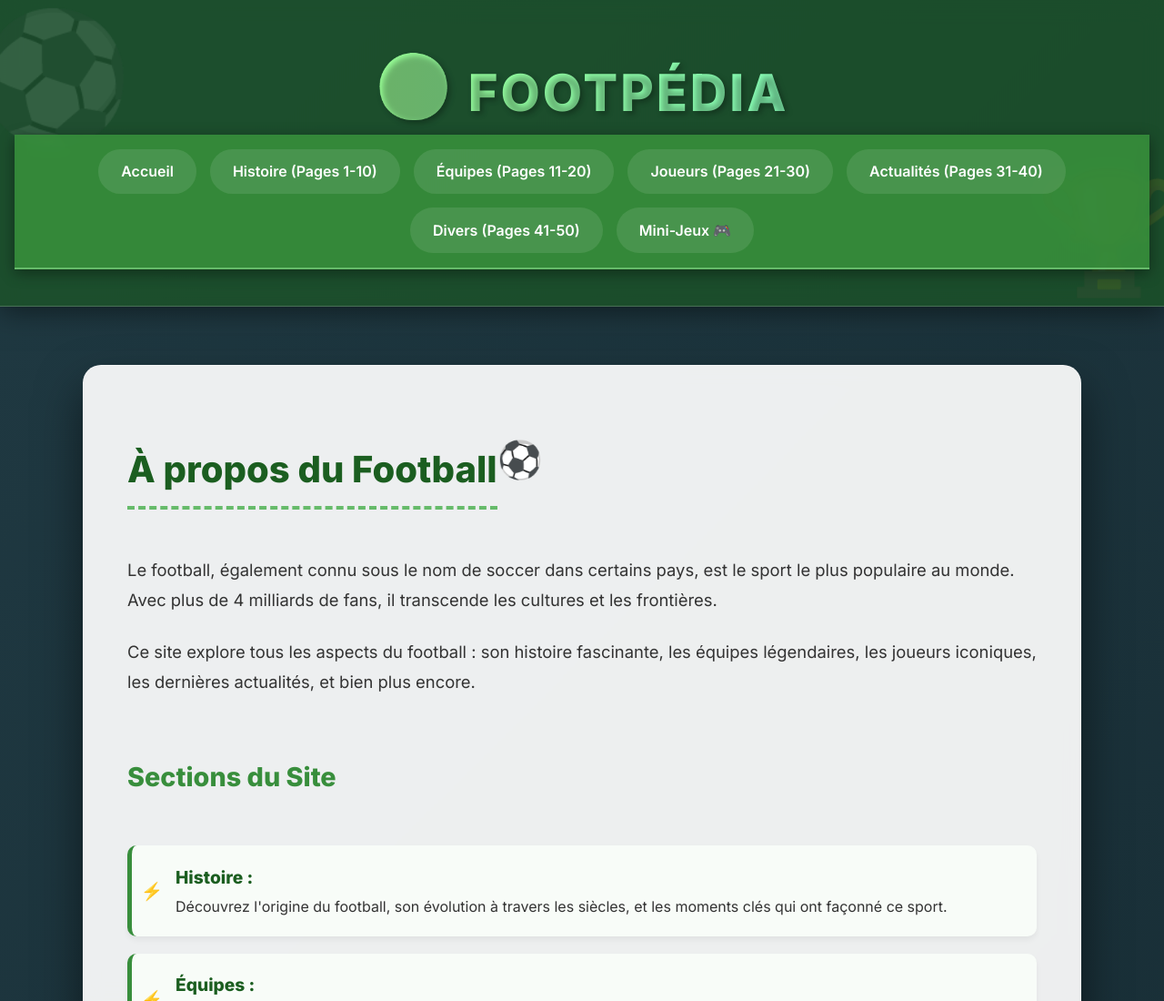
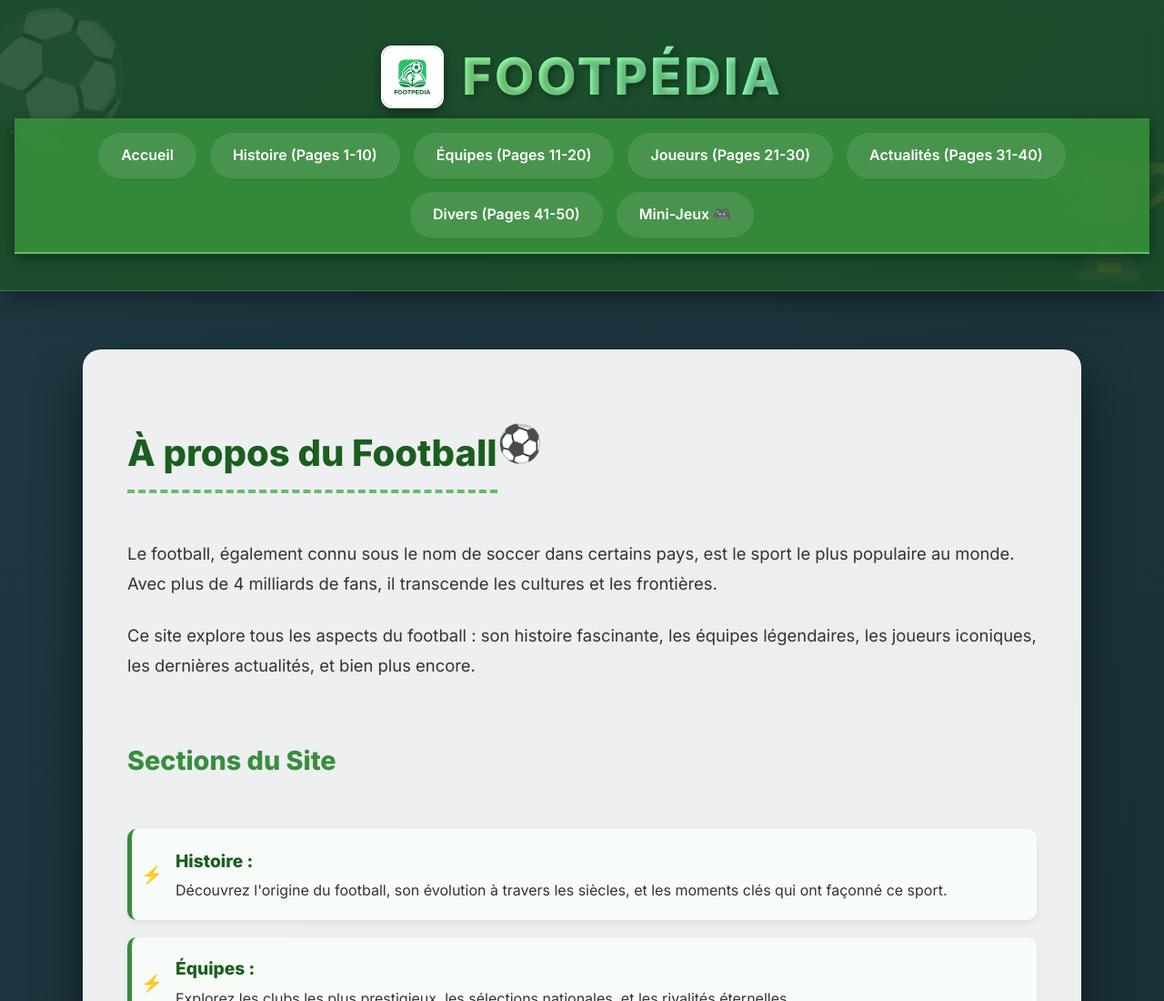
Before and after one commit to TheBayek/encyclopedie-football, a plain HTML site: page index.html in a window 1280 px wide. Shown: the top 1100 px of the page at 91% size. Drawn offline with Linux system fonts and the light colour scheme.

Commit message:
feat: add arcade page, global CSS styling, site logo, and interactive JavaScript features

```diff
--- a/css/style.css
+++ b/css/style.css
@@ -88,6 +88,9 @@ header::after {
 
 header h1 {
     margin: 0;
+    display: flex;
+    align-items: center;
+    justify-content: center;
     font-size: 3.5rem;
     font-weight: 800;
     text-transform: uppercase;
@@ -97,6 +100,16 @@ header h1 {
     -webkit-text-fill-color: transparent;
     text-shadow: 3px 3px 6px rgba(0,0,0,0.3);
     animation: fadeIn 1s ease-out;
+}
+
+.site-logo {
+    width: 65px;
+    height: 65px;
+    margin-right: 20px;
+    border-radius: 12px;
+    box-shadow: 0 4px 15px rgba(0,0,0,0.4);
+    border: 2px solid white;
+    -webkit-text-fill-color: initial;
 }
 
 /* Sticky Nav with hover fx */
--- a/index.html
+++ b/index.html
@@ -9,7 +9,7 @@
 </head>
 <body>
     <header>
-        <h1><span style="font-size: 1.2em; vertical-align: bottom;">⚽</span> Footpédia</h1>
+        <h1><img src="images/logo.png" alt="Logo Footpédia" class="site-logo"> Footpédia</h1>
         <nav>
             <ul>
                 <li><a href="index.html">Accueil</a></li>
--- a/js/script.js
+++ b/js/script.js
@@ -8,13 +8,7 @@ function afficherMessage() {
 
 // Fonction pour changer la couleur du header au clic
 document.addEventListener('DOMContentLoaded', function() {
-    const header = document.querySelector('header');
-    if (header) {
-        header.addEventListener('click', function() {
-            header.style.backgroundColor = header.style.backgroundColor === 'rgb(27, 94, 32)' ? '#4CAF50' : '#1B5E20';
-        });
-    }
-
+    // Retiré : l'animation de couleur du header qui causait un bug flash
     // Animation des liens de navigation
     const navLinks = document.querySelectorAll('nav a');
     navLinks.forEach(link => {
```
Also changed, not shown: pages/jeux.html (+1 -1 lines), images/logo.png (added), 1 other file.
